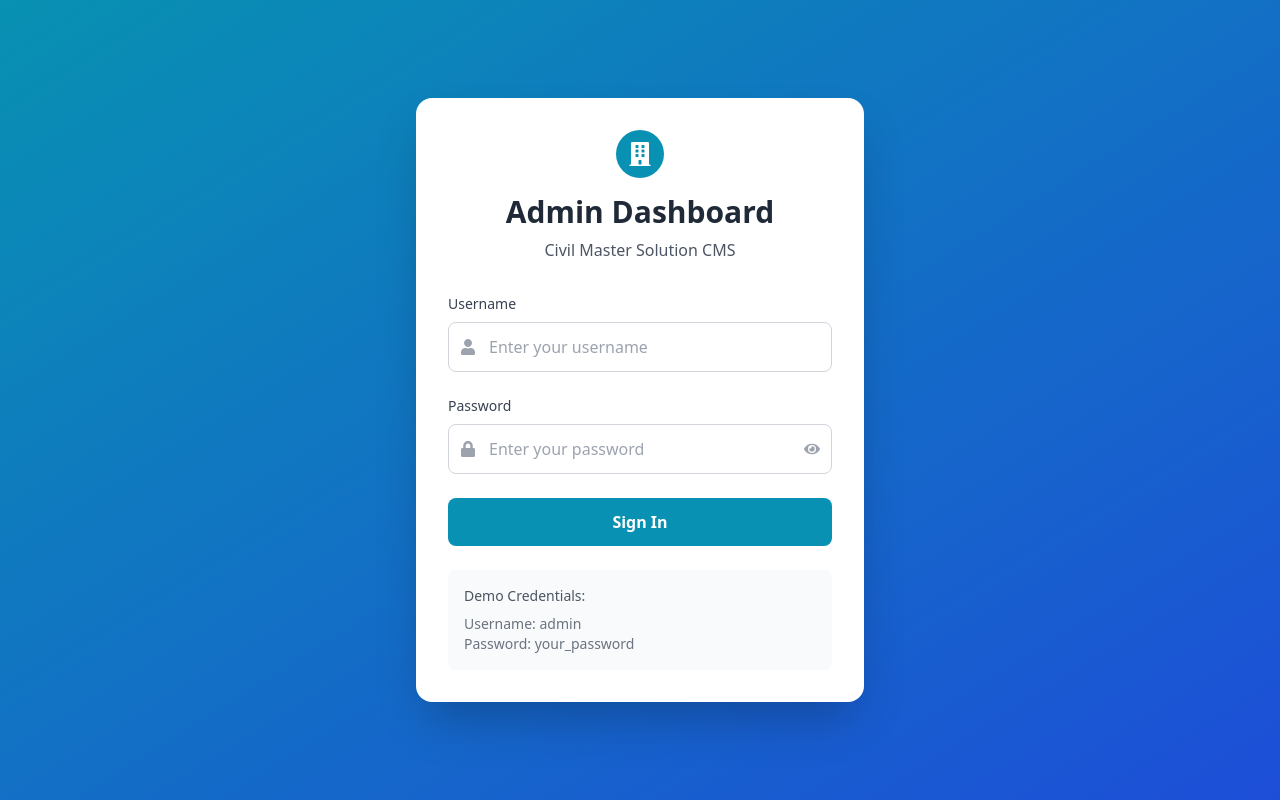
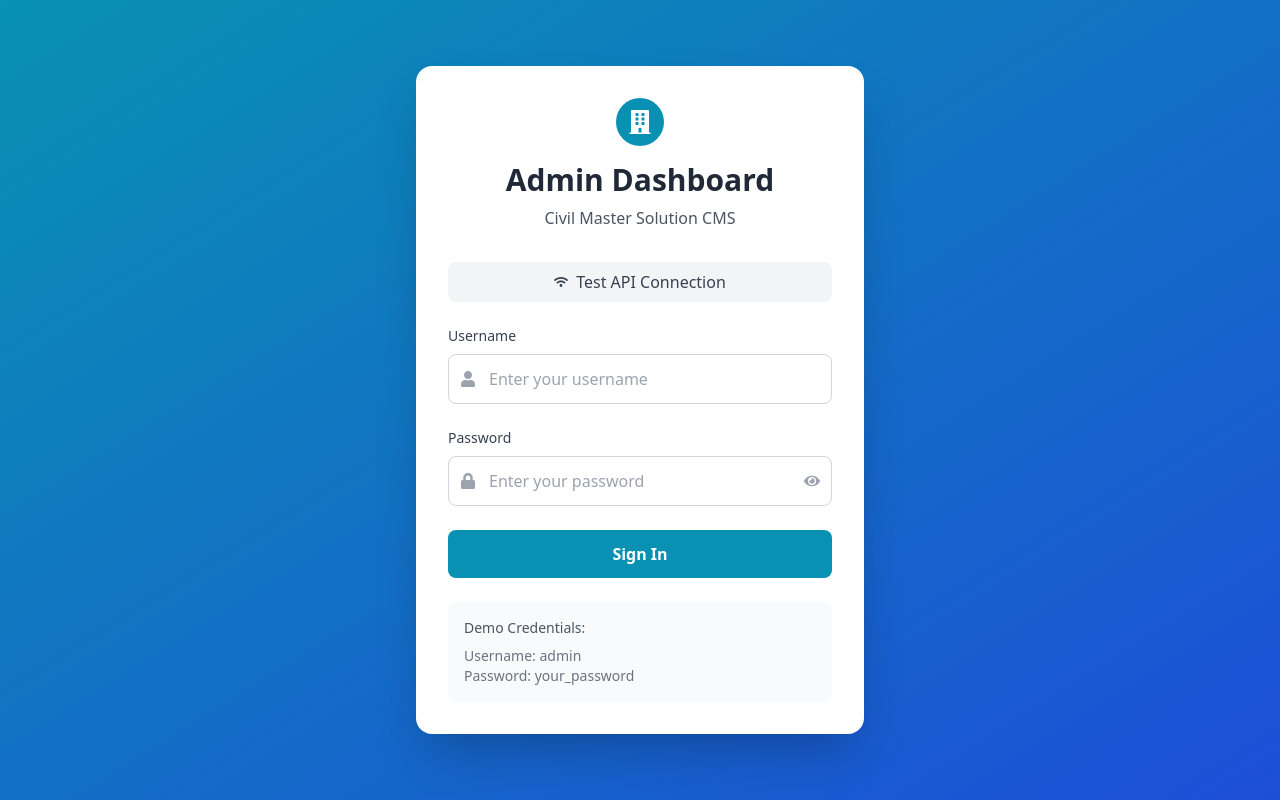
Before and after one commit to civilmastersolution-CMS/cms_testing_admin, a React (Vite) app in the folder cms_admin_dashboard/: page /login in a window 1280 px wide. Built offline with nearby package versions, Linux system fonts and the light colour scheme.

Commit message:
fix test api 2

```diff
--- a/cms_admin_dashboard/src/components/Header.jsx
+++ b/cms_admin_dashboard/src/components/Header.jsx
@@ -1,29 +1,12 @@
 import React from 'react';
 import { useAuth } from '../context/AuthContext';
-import { UserIcon, SignalIcon } from '@heroicons/react/24/outline';
+import { UserIcon } from '@heroicons/react/24/outline';
 
 const Header = () => {
   const { user, logout } = useAuth();
 
   const handleLogout = () => {
     logout();
-  };
-
-  const testBackendConnection = async () => {
-    try {
-      const apiUrl = import.meta.env.VITE_API_URL || 'http://localhost:8000/api';
-      const testUrl = apiUrl.replace('/api', '') + '/articles/';
-
-      const response = await fetch(testUrl);
-      const data = await response.json();
-
-      alert(`✅ Backend Connected Successfully!\n\nURL: ${testUrl}\nStatus: ${response.status}\nArticles found: ${data.length || 0}`);
-    } catch (error) {
-      const apiUrl = import.meta.env.VITE_API_URL || 'http://localhost:8000/api';
-      const testUrl = apiUrl.replace('/api', '') + '/articles/';
-
-      alert(`❌ Backend Connection Failed!\n\nURL: ${testUrl}\nError: ${error.message}\n\nPlease check:\n1. Backend server is running\n2. VITE_API_URL is correct\n3. Network connection`);
-    }
   };
 
   return (
@@ -41,16 +24,6 @@ const Header = () => {
 
         {/* User Menu */}
         <div className="flex items-center space-x-4">
-          {/* Connection Test Button */}
-          <button
-            onClick={testBackendConnection}
-            className="flex items-center space-x-2 px-3 py-2 text-sm font-medium text-gray-700 bg-gray-100 hover:bg-gray-200 rounded-lg transition-colors"
-            title="Test Backend Connection"
-          >
-            <SignalIcon className="w-4 h-4" />
-            <span>Test API</span>
-          </button>
-
           {/* User Info */}
           <div className="flex items-center space-x-3">
             <div className="flex items-center justify-center w-8 h-8 bg-cyan-100 rounded-full">
--- a/cms_admin_dashboard/src/pages/Login.jsx
+++ b/cms_admin_dashboard/src/pages/Login.jsx
@@ -1,6 +1,6 @@
 import React, { useState } from 'react';
 import { useAuth } from '../context/AuthContext';
-import { FaUser, FaLock, FaEye, FaEyeSlash, FaBuilding } from 'react-icons/fa';
+import { FaUser, FaLock, FaEye, FaEyeSlash, FaBuilding, FaWifi } from 'react-icons/fa';
 
 const Login = () => {
   const { login, loading, error } = useAuth();
@@ -22,6 +22,23 @@ const Login = () => {
     await login(formData.username, formData.password);
   };
 
+  const testBackendConnection = async () => {
+    try {
+      const apiUrl = import.meta.env.VITE_API_URL || 'http://localhost:8000/api';
+      const testUrl = apiUrl.replace('/api', '') + '/articles/';
+
+      const response = await fetch(testUrl);
+      const data = await response.json();
+
+      alert(`✅ Backend Connected Successfully!\n\nURL: ${testUrl}\nStatus: ${response.status}\nArticles found: ${data.length || 0}`);
+    } catch (error) {
+      const apiUrl = import.meta.env.VITE_API_URL || 'http://localhost:8000/api';
+      const testUrl = apiUrl.replace('/api', '') + '/articles/';
+
+      alert(`❌ Backend Connection Failed!\n\nURL: ${testUrl}\nError: ${error.message}\n\nPlease check:\n1. Backend server is running\n2. VITE_API_URL is correct\n3. Network connection`);
+    }
+  };
+
   return (
     <div className="min-h-screen flex items-center justify-center bg-gradient-to-br from-cyan-600 to-blue-700">
       <div className="max-w-md w-full mx-4">
@@ -39,6 +56,17 @@ const Login = () => {
             <p className="text-gray-600">
               Civil Master Solution CMS
             </p>
+          </div>
+
+          {/* API Test Button */}
+          <div className="mb-6">
+            <button
+              onClick={testBackendConnection}
+              className="w-full flex items-center justify-center space-x-2 bg-gray-100 text-gray-700 py-2 px-4 rounded-lg font-medium hover:bg-gray-200 transition-colors duration-200"
+            >
+              <FaWifi className="text-sm" />
+              <span>Test API Connection</span>
+            </button>
           </div>
 
           {/* Error Message */}
```
